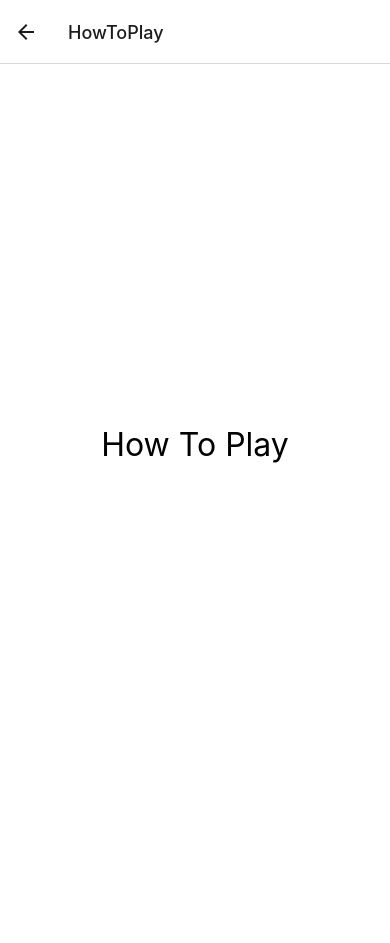
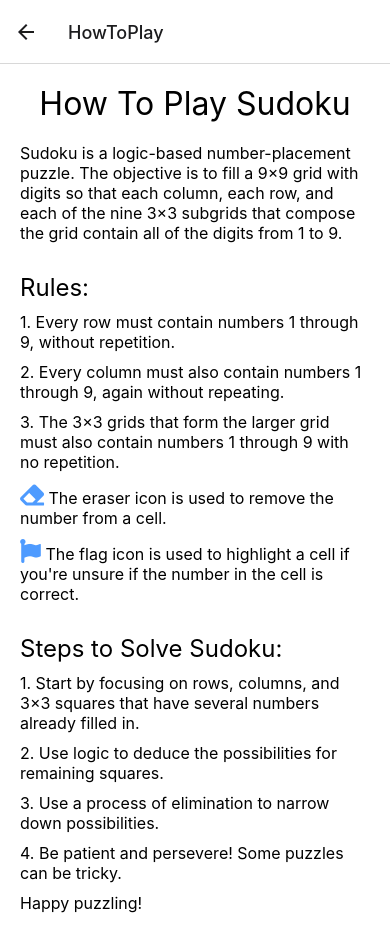
Before and after one commit to FaIch/Sudoku, a React Native app: screen /HowToPlay in a window 390 px wide. Before the commit the page ends 844 px from the top, so only its background shows below. Built offline with nearby package versions, Linux system fonts and the light colour scheme.

Commit message:
Added how to play screen

```diff
--- a/screens/HowToPlayScreen.js
+++ b/screens/HowToPlayScreen.js
@@ -1,24 +1,76 @@
 import React from 'react';
-import { View, Text,StyleSheet } from 'react-native';
+import { Text, ScrollView, StyleSheet } from 'react-native';
+import "../translation"
+import { useTranslation } from 'react-i18next';
+import { FontAwesome5 } from '@expo/vector-icons';
 
 function HowToPlayScreen() {
+    const { t } = useTranslation();
+
     return (
-        <View style={styles.container}>
-            <Text style={styles.header}>How To Play</Text>
-        </View>
+        <ScrollView style={styles.container}>
+            <Text style={styles.header}>{ t('how_title') }</Text>
+            <Text style={styles.text}>
+                {t('how_intro')}
+            </Text>
+            <Text style={styles.subHeader}>{t('how_rules')}</Text>
+            <Text style={styles.text}>
+                {t('how_rules_1')}
+            </Text>
+            <Text style={styles.text}>
+                {t('how_rules_2')}
+            </Text>
+            <Text style={styles.text}>
+                {t('how_rules_3')}
+            </Text>
+            <Text style={styles.text}>
+                <FontAwesome5 name="eraser"  size={24} color="#4e9bff"/>
+                {t('how_eraser')}
+            </Text>
+            <Text style={styles.text}>
+                <FontAwesome5 name="font-awesome-flag"  size={24} color="#4e9bff"/>
+                {t('how_flag')}
+            </Text>
+            <Text style={styles.subHeader}>{t('help_header')}</Text>
+            <Text style={styles.text}>
+                {t('help_1')}
+            </Text>
+            <Text style={styles.text}>
+                {t('help_2')}
+            </Text>
+            <Text style={styles.text}>
+                {t('help_3')}
+            </Text>
+            <Text style={styles.text}>
+                {t('help_4')}
+            </Text>
+            <Text style={styles.text}>
+                {t('help_5')}
+            </Text>
+        </ScrollView>
     );
 }
 
 const styles = StyleSheet.create({
     container: {
         flex: 1,
+        padding: 20,
         backgroundColor: '#fff',
-        alignItems: 'center',
-        justifyContent: 'center',
     },
     header: {
         fontSize: 32,
         marginBottom: 20,
+        textAlign: 'center',
+    },
+    subHeader: {
+        fontSize: 24,
+        marginTop: 20,
+        marginBottom: 10,
+    },
+    text: {
+        fontSize: 16,
+        textAlign: 'left',
+        marginBottom: 10,
     }
 });
 
--- a/translation/resources/en.js
+++ b/translation/resources/en.js
@@ -14,5 +14,19 @@ export default{
   "cancel": "Cancel",
   "correct": "Solution is correct! Well done",
   "incorrect": "The solution is not correct :(",
-  "generate": "Add new board"
+  "generate": "Add new board",
+  "how_title": "How To Play Sudoku",
+  "how_intro": "Sudoku is a logic-based number-placement puzzle. The objective is to fill a 9×9 grid with digits so that each column, each row, and each of the nine 3×3 subgrids that compose the grid contain all of the digits from 1 to 9.",
+  "how_rules": "Rules:",
+  "how_rules_1": "1. Every row must contain numbers 1 through 9, without repetition.",
+  "how_rules_2": "2. Every column must also contain numbers 1 through 9, again without repeating.",
+  "how_rules_3": "3. The 3×3 grids that form the larger grid must also contain numbers 1 through 9 with no repetition.",
+  "how_eraser": " The eraser icon is used to remove the number from a cell.",
+  "how_flag": " The flag icon is used to highlight a cell if you're unsure if the number in the cell is correct.",
+  "help_header": "Steps to Solve Sudoku:",
+  "help_1": "1. Start by focusing on rows, columns, and 3×3 squares that have several numbers already filled in.",
+  "help_2": "2. Use logic to deduce the possibilities for remaining squares.",
+  "help_3": "3. Use a process of elimination to narrow down possibilities.",
+  "help_4": "4. Be patient and persevere! Some puzzles can be tricky.",
+  "help_5": "Happy puzzling!",
 };
--- a/translation/resources/no.js
+++ b/translation/resources/no.js
@@ -14,5 +14,20 @@ export default {
   "cancel": "Avbryt",
   "correct": "Løsningen er riktig, godt jobbet!",
   "incorrect": "Løsningen er ikke riktig :(",
-  "generate": "Lag nytt brett"
+  "generate": "Lag nytt brett",
+  "how_title": "Hvordan Spille Sudoku",
+  "how_intro": "Sudoku er en logikkbasert tallplasseringspuslespill. Målet er å fylle en 9×9-rutenett med sifre slik at hver kolonne, hver rad og hver av de ni 3×3-undernettene som utgjør rutenettet inneholder alle sifrene fra 1 til 9.",
+  "how_rules": "Regler:",
+  "how_rules_1": "1. Hver rad må inneholde tallene 1 til 9, uten gjentakelse.",
+  "how_rules_2": "2. Hver kolonne må også inneholde tallene 1 til 9, igjen uten å gjenta.",
+  "how_rules_3": "3. De 3×3 rutenettene som danner det større rutenettet må også inneholde tallene 1 til 9 uten gjentakelse.",
+  "how_eraser": " Viskelær-ikonet brukes til å fjerne tallet som er i en rute.",
+  "how_flag": " Flag-ikonet brukes til å markere en rute dersom du er usikker på om tallet i ruten er riktig.",
+  "help_header": "Trinn for å Løse Sudoku:",
+  "help_1": "1. Start med å fokusere på rader, kolonner og 3×3-ruter som har flere tall allerede fylt inn.",
+  "help_2": "2. Bruk logikk for å utlede mulighetene for gjenværende ruter.",
+  "help_3": "3. Bruk en elimineringsprosess for å begrense mulighetene.",
+  "help_4": "4. Vær tålmodig og stå på! Noen brett kan være vanskelige.",
+  "help_5": "Lykke til!"
+
 };
```
